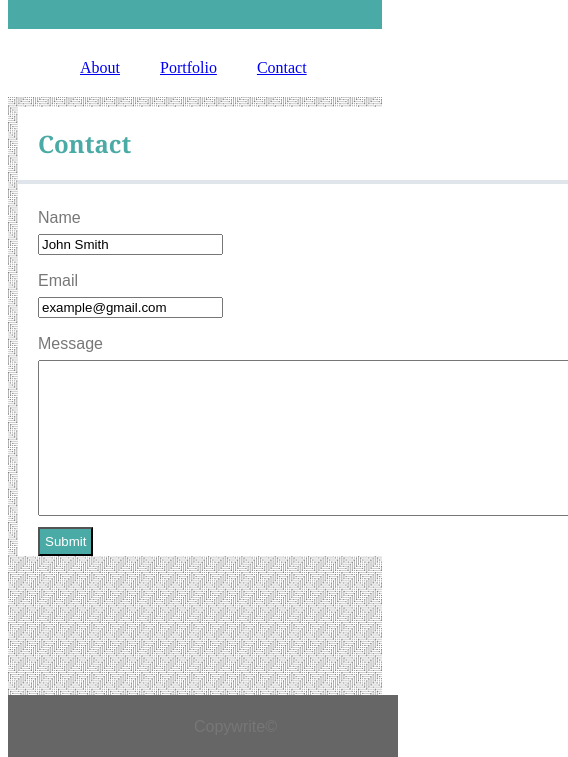
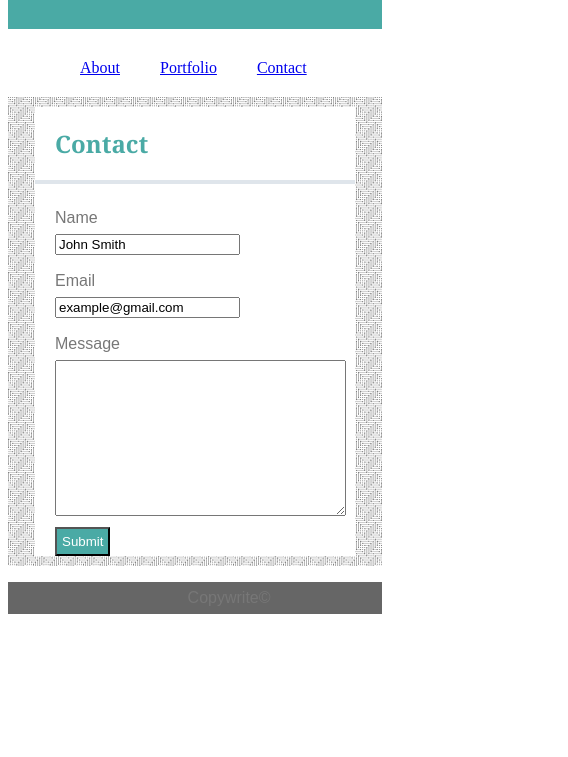
Before and after one commit to mikerossi77/Responsive-Portfolio, a plain HTML site: page contact.html in a window 390 px wide. Shown: the part 85-842 px from the top of the page, 568 px wide, since content can reach past the window. Drawn offline with Linux system fonts and the light colour scheme.

Commit message:
added support for iPhone portrait

```diff
--- a/assets/css/style.css
+++ b/assets/css/style.css
@@ -33,19 +33,22 @@ h1 {
 }
 #GrayBox {
     clear: both;
-    height: 800px;
+    height: 100%;
     margin: auto;
     background-image: url(../images/crossline-lines.png);
     padding: 10px;
 }
 
 .WhiteBox {
-    width: 550px;
+    width: 320px;
     background: white;
     margin: auto;
     overflow: hidden;
 }
-
+textarea {
+    width: 95%;
+    /* margin: 5px; */
+}
 
 
 .heading2 {
@@ -109,7 +112,7 @@ button {
 
 .foot {
     clear: both;
-    position: fixed;
+    /* position: fixed; */
     bottom: 0;
     width: 100%;
 }
@@ -117,6 +120,12 @@ button {
     margin: auto;
     width: 20%;
 }
+
+@media screen and (min-width: 640px) {
+    .WhiteBox {
+        width: 100%
+    }
+
 
 @media screen and (min-width: 768px) {
     .WhiteBox {
@@ -157,4 +166,7 @@ button {
     #HeaderLinks {
         float: right;
     }
+    .foot {
+        position: fixed;
+    }
 }
--- a/contact.html
+++ b/contact.html
@@ -36,7 +36,7 @@
                     <p class="label"> Email</p>
                     <input type="text" value="example@gmail.com">
                     <p class="label">Message</p>
-                    <p id="TextArea"> <textarea rows="10" cols="125"></textarea></p>
+                    <p id="TextArea"> <textarea rows="10" ></textarea></p>
                     <button>Submit</button>
                 </div>
             </div>
```
Also changed, not shown: assets/css/w3test.html (deleted).
